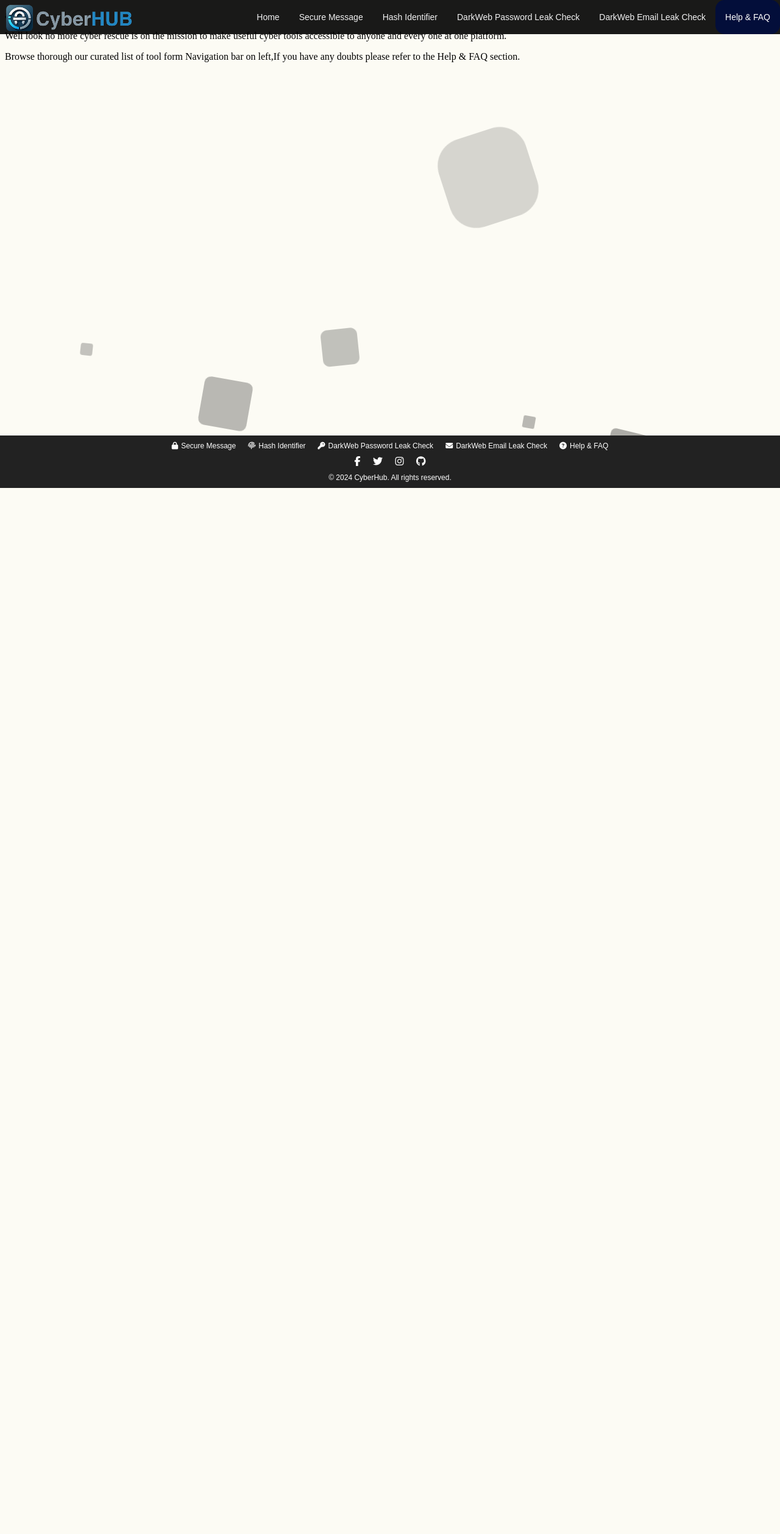
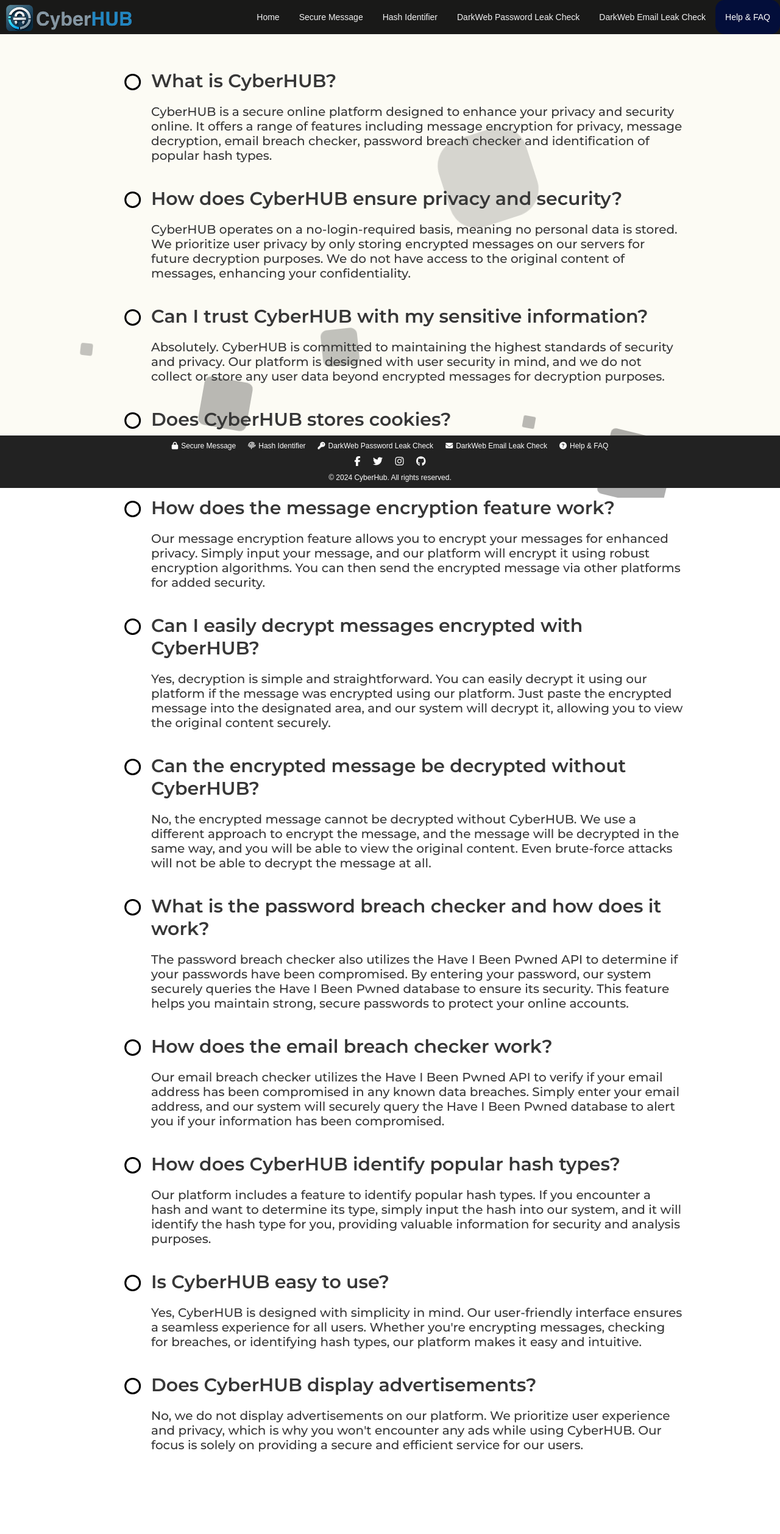
Before and after one commit to spaulll/CyberHUB, a Flask app: page /help in a window 1280 px wide. Shown: the whole page at 61% size. Before the commit the page ends 800 px from the top, so only its background shows below. Run offline with Flask 3, Linux system fonts and the light colour scheme; some libraries are stand-ins or nearby versions; some web fonts are replaced.

Commit message:
chore: FAQ section proper formatting & styling

```diff
--- a/templates/help.html
+++ b/templates/help.html
@@ -1,15 +1,109 @@
 {%extends 'navigation.html' %}
 {% block body%}
-    <div class="home">
-        <p>
-            abcd
-        </p>
-        <p>
-            Well look no more cyber rescue is on the mission to make useful cyber tools accessible to anyone and every one at one platform.
-        </p>
-        <p>
-            Browse thorough our curated list of tool form Navigation bar on left,If you have any doubts please refer to the Help & FAQ section.
-        </p>
+    <style>
+        .help{
+            height: max-content;
+            padding: 80px 150px;
+        }
+        .help ul li{
+            color: var(--listElements);
+            list-style: none;
+            padding-left: 50px;
+            padding-top: 10px;
+            padding-bottom: 10px;
+            position: relative;
+        }
+        .help ul li strong{
+            color: var(--listElements);
+            font-family: "Montserrat", sans-serif;
+            font-weight: 600;
+            font-size: 30px;
+        }
+        .help ul li p{
+            color: var(--listElements);
+            font-family: "Montserrat", sans-serif;
+            font-weight: 500;
+            font-size: 20px;
+        }
+        .help ul li:before {
+            content: "";
+            position: absolute;
+            top: 12px;
+            left: 5px;
+            display: inline-block;
+            height: 30px;
+            width: 30px;
+            background-size: contain;
+            background-image: url("../static/assets/ul.svg");
+            transform: translateY(4px);
+            -webkit-transform: translateY(4px);
+            -moz-transform: translateY(4px);
+            -ms-transform: translateY(4px);
+            -o-transform: translateY(4px);
+}
+    </style>
+    <div class="help">
+        <ul>
+            <li>
+                <strong>What is CyberHUB?</strong>
+                <p>CyberHUB is a secure online platform designed to enhance your privacy and security online. It offers a range of features including message encryption for privacy, message decryption, email breach checker, password breach checker and identification of popular hash types.</p>
+            </li>
+
+            <li>
+                <strong>How does CyberHUB ensure privacy and security?</strong>
+                <p>CyberHUB operates on a no-login-required basis, meaning no personal data is stored. We prioritize user privacy by only storing encrypted messages on our servers for future decryption purposes. We do not have access to the original content of messages, enhancing your confidentiality.</p>
+            </li>
+
+            <li>
+                <strong>Can I trust CyberHUB with my sensitive information?</strong>
+                <p>Absolutely. CyberHUB is committed to maintaining the highest standards of security and privacy. Our platform is designed with user security in mind, and we do not collect or store any user data beyond encrypted messages for decryption purposes.</p>
+            </li>
+
+            <li>
+                <strong>Does CyberHUB stores cookies?</strong>
+                <p>No, CyberHUB does not store cookies. We do not use cookies for tracking or any other purposes.</p>
+            </li>
+
+            <li>
+                <strong>How does the message encryption feature work?</strong>
+                <p>Our message encryption feature allows you to encrypt your messages for enhanced privacy. Simply input your message, and our platform will encrypt it using robust encryption algorithms. You can then send the encrypted message via other platforms for added security.</p>
+            </li>
+
+            <li>
+                <strong>Can I easily decrypt messages encrypted with CyberHUB?</strong>
+                <p>Yes, decryption is simple and straightforward. You can easily decrypt it using our platform if the message was encrypted using our platform. Just paste the encrypted message into the designated area, and our system will decrypt it, allowing you to view the original content securely.</p>
+            </li>
+
+            <li>
+                <strong>Can the encrypted message be decrypted without CyberHUB?</strong>
+                <p>No, the encrypted message cannot be decrypted without CyberHUB. We use a different approach to encrypt the message, and the message will be decrypted in the same way, and you will be able to view the original content. Even brute-force attacks will not be able to decrypt the message at all.</p>
+            </li>
+
+            <li>
+                <strong>What is the password breach checker and how does it work?</strong>
+                <p>The password breach checker also utilizes the Have I Been Pwned API to determine if your passwords have been compromised. By entering your password, our system securely queries the Have I Been Pwned database to ensure its security. This feature helps you maintain strong, secure passwords to protect your online accounts.</p>
+            </li>
+
+            <li>
+                <strong>How does the email breach checker work?</strong>
+                <p>Our email breach checker utilizes the Have I Been Pwned API to verify if your email address has been compromised in any known data breaches. Simply enter your email address, and our system will securely query the Have I Been Pwned database to alert you if your information has been compromised.</p>
+            </li>
+
+            <li>
+                <strong>How does CyberHUB identify popular hash types?</strong>
+                <p>Our platform includes a feature to identify popular hash types. If you encounter a hash and want to determine its type, simply input the hash into our system, and it will identify the hash type for you, providing valuable information for security and analysis purposes.</p>
+            </li>
+
+            <li>
+                <strong>Is CyberHUB easy to use?</strong>
+                <p>Yes, CyberHUB is designed with simplicity in mind. Our user-friendly interface ensures a seamless experience for all users. Whether you're encrypting messages, checking for breaches, or identifying hash types, our platform makes it easy and intuitive.</p>
+            </li>
+
+            <li>
+                <strong>Does CyberHUB display advertisements?</strong>
+                <p>No, we do not display advertisements on our platform. We prioritize user experience and privacy, which is why you won't encounter any ads while using CyberHUB. Our focus is solely on providing a secure and efficient service for our users.</p>
+            </li>
+        </ul>
     </div>
 {% include 'footer.html' %}
 </body>
```
Also changed, not shown: doc/FAQ.md (+3 -3 lines).
